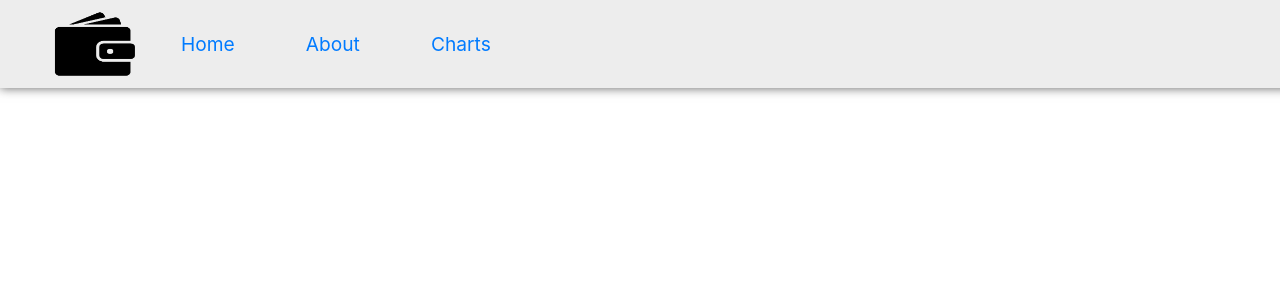
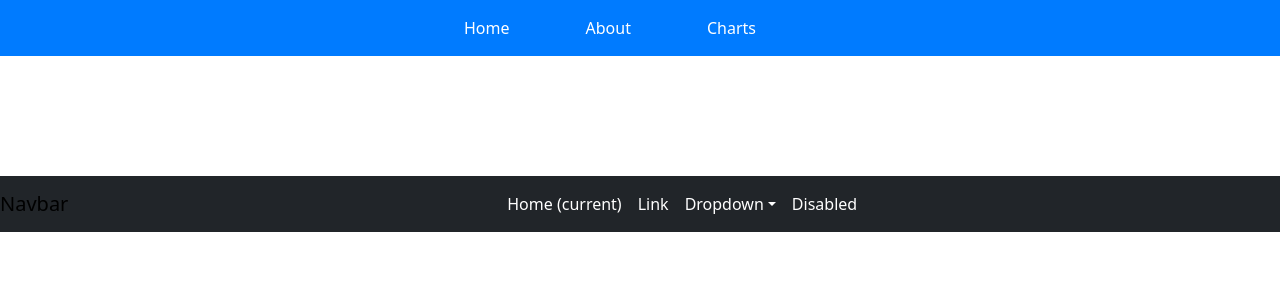
Before and after one commit to KaiOWhatmore/up-app-fe, a React (Create React App) app in the folder client/: page /bootstrap in a window 1280 px wide. Before the commit this address had no page. Shown: the top 300 px of the page. Built offline with nearby package versions, Linux system fonts and the light colour scheme; what chartjs-plugin-zoom would draw is missing.

Commit message:
make adjustment to front end

```diff
--- a/client/src/App.js
+++ b/client/src/App.js
@@ -10,6 +10,7 @@ import BarChartAmountPerMonth from './Charts/BarChartAmountPerMonth'
 import NavBar from "./NavBar";
 import Feed from "./Feed";
 import TransactionFeed from "./InfiniteScrollComponent"
+import LandingPageBootstrap from "./LandingPageBootstrap"
 
 function App() {
 
@@ -17,6 +18,7 @@ function App() {
     <Router>
     <div className="App">
         <NavBar/>
+        {/* <LandingPageBootstrap/> */}
         <div style={{marginTop: '15vh'}}>
         <Routes>
           <Route path="/" element={<LandingPage />} />
@@ -27,6 +29,7 @@ function App() {
           <Route path="/barchartspermonth" element={<BarChartAmountPerMonth />} />
           <Route path="/transactions-scroll" element={<Feed/>}/>
           <Route path="/scroll" element={<TransactionFeed/>}/>
+          <Route path="/bootstrap" element={<LandingPageBootstrap/>}/>
         </Routes>
         </div>
       </div>
--- a/client/src/Charts/LineChart.js
+++ b/client/src/Charts/LineChart.js
@@ -110,7 +110,7 @@ const LineChart = () => {
 
   return (
     <div className="chart-container">
-      <div style={{ display: 'flex', justifyContent: 'center', alignItems: 'center', width: '85vw', height: '70vh' }}>
+      <div style={{ display: 'flex', justifyContent: 'center', alignItems: 'center', width: '65vw', height: '60vh' }}>
           <Line
             data={data}
             options={options}
--- a/client/src/InfiniteScrollComponent.js
+++ b/client/src/InfiniteScrollComponent.js
@@ -6,8 +6,11 @@ const TransactionFeed = () => {
   const [scroll, setData] = useState({ data: [] });
   const [hasMore, setHasMore] = useState(true);
   const [page, setPage] = useState(1);
+  const [selectedYear, setSelectedYear] = useState('');
+  const [selectedMonth, setSelectedMonth] = useState('');
 
   let proxyUrl = "/api/transactions/curt/runningTotal";
+
   const fetchData = async () => {
     try {
       const cachedData = localStorage.getItem("cachedChartData");
@@ -19,7 +22,7 @@ const TransactionFeed = () => {
         if (response.ok) {
           const data = await response.json();
           setData({ data });
-          localStorage.setItem("cachedChartData", JSON.stringify(data))
+          localStorage.setItem("cachedChartData", JSON.stringify(data));
         }
       }
     } catch (error) {
@@ -30,7 +33,6 @@ const TransactionFeed = () => {
   useEffect(() => {
     fetchData();
   }, [proxyUrl]);
-
 
   const handleLoadMore = () => {
     if (scroll.data.length >= 50) {
@@ -51,16 +53,57 @@ const TransactionFeed = () => {
     });
   };
 
+  // Filter the data based on selected year and month
+  const filteredData = scroll.data.filter(item => {
+    const itemYear = moment(item.createdAt).year().toString();
+    const itemMonth = moment(item.createdAt).format('MMMM');
+    if (selectedYear && selectedMonth) {
+      return itemYear === selectedYear && itemMonth === selectedMonth;
+    } else if (selectedYear) {
+      return itemYear === selectedYear;
+    } else if (selectedMonth) {
+      return itemMonth === selectedMonth;
+    }
+    return true; // No filters applied
+  });
+
+  const handleYearChange = event => {
+    setSelectedYear(event.target.value);
+  };
+
+  const handleMonthChange = event => {
+    setSelectedMonth(event.target.value);
+  };
+
   return (
     <div style={{ overflow: 'auto' }}>
+      <div>
+        <label htmlFor="year">Year:</label>
+        <select id="year" value={selectedYear} onChange={handleYearChange}>
+          <option value="">All</option>
+          <option value="2023">2023</option>
+          <option value="2022">2022</option>
+          <option value="2021">2021</option>
+        </select>
+      </div>
+      <div>
+        <label htmlFor="month">Month:</label>
+        <select id="month" value={selectedMonth} onChange={handleMonthChange}>
+          <option value="">All</option>
+          <option value="January">January</option>
+          <option value="February">February</option>
+          <option value="March">March</option>
+          {/* Add more months */}
+        </select>
+      </div>
       <InfiniteScroll
-        dataLength={scroll.data.length}
+        dataLength={filteredData.length}
         next={handleLoadMore}
         hasMore={hasMore}
         loader={<h4>Loading...</h4>}
         endMessage={<p>No more data to load.</p>}
       >
-        {scroll.data.map(item => (
+        {filteredData.map(item => (
           <div key={item.id} style={{ padding: '20px', border: '1px solid gray', margin: '15px' }}>
             <div style={{ display: 'flex', alignItems: 'center' }}>
               <div>{moment(item.createdAt).format('Do MMM, YY, h:mma')}</div>
@@ -78,8 +121,12 @@ const TransactionFeed = () => {
             </div>
             {expandedItems.includes(item.id) && (
               <div style={{ marginTop: '10px' }}>
-                  <p style={{ textAlign: 'left' }}><strong>Description:</strong> {item.description}</p>
-                  <p style={{ textAlign: 'left' }}><strong>Value:</strong> {item.value}</p>
+                <p style={{ textAlign: 'left' }}>
+                  <strong>Description:</strong> {item.description}
+                </p>
+                <p style={{ textAlign: 'left' }}>
+                  <strong>Value:</strong> {item.value}
+                </p>
               </div>
             )}
           </div>
--- /dev/null
+++ b/client/src/LandingPageBootstrap.js
@@ -0,0 +1,46 @@
+import React from 'react';
+import 'bootstrap/dist/css/bootstrap.css';
+
+const LandingPageBootstrap = () => {
+  return (
+    <div>
+      <nav class="navbar navbar-expand-lg navbar-darkz bg-dark">
+        <a class="navbar-brand" href="#">Navbar</a>
+        <button class="navbar-toggler" type="button" data-toggle="collapse" data-target="#navbarSupportedContent" aria-controls="navbarSupportedContent" aria-expanded="false" aria-label="Toggle navigation">
+          <span class="navbar-toggler-icon"></span>
+        </button>
+
+        <div class="collapse navbar-collapse" id="navbarSupportedContent">
+          <ul class="navbar-nav mr-auto">
+            <li class="nav-item active">
+              <a class="nav-link" href="#">Home <span class="sr-only">(current)</span></a>
+            </li>
+            <li class="nav-item">
+              <a class="nav-link" href="#">Link</a>
+            </li>
+            <li class="nav-item dropdown">
+              <a class="nav-link dropdown-toggle" href="#" id="navbarDropdown" role="button" data-toggle="dropdown" aria-haspopup="true" aria-expanded="false">
+                Dropdown
+              </a>
+              <div class="dropdown-menu" aria-labelledby="navbarDropdown">
+                <a class="dropdown-item" href="#">Action</a>
+                <a class="dropdown-item" href="#">Another action</a>
+                <div class="dropdown-divider"></div>
+                <a class="dropdown-item" href="#">Something else here</a>
+              </div>
+            </li>
+            <li class="nav-item">
+              <a class="nav-link disabled" href="#">Disabled</a>
+            </li>
+          </ul>
+          {/* <form class="form-inline my-2 my-lg-0">
+            <input class="form-control mr-sm-2" type="search" placeholder="Search" aria-label="Search"/>
+              <button class="btn btn-outline-success my-2 my-sm-0" type="submit">Search</button>
+          </form> */}
+        </div>
+      </nav>
+    </div>
+  );
+};
+
+export default LandingPageBootstrap;
--- a/client/src/NavBar.js
+++ b/client/src/NavBar.js
@@ -1,21 +1,29 @@
 import React from 'react';
 import { Link } from 'react-router-dom';
-import walletLogo from './images/wallet-filled-money-tool.png'
+import walletLogo from './images/wallet-filled-money-tool.png';
 
-import './NavBar.css'
+import './NavBar.css'; // make sure to import your custom CSS for added styles
 
 function NavBar() {
     return (
-        <header>
-                <img src={walletLogo} className="logo" alt="Logo" />
-                <nav>
-                    <ul>
-                        <li><a href="/" className="nav-link">Home</a></li>
-                        <li><Link to="/about" className="nav-link">About</Link></li>
-                        <li><Link to="/charts" className="nav-link">Charts</Link></li>
-                    </ul>
-                </nav>
-            </header>
+        <nav className="navbar navbar-expand-lg navbar-light bg-light">
+            <button className="navbar-toggler" type="button" data-toggle="collapse" data-target="#navbarNav" aria-controls="navbarNav" aria-expanded="false" aria-label="Toggle navigation">
+                <span className="navbar-toggler-icon"></span>
+            </button>
+            <div className="collapse navbar-collapse" id="navbarNav">
+                <ul className="navbar-nav ml-auto"> {/* Adding ml-auto here */}
+                    <li className="nav-item active custom-nav-item"> {/* Adding custom-nav-item for spacing */}
+                        <Link className="nav-link" to="/">Home</Link>
+                    </li>
+                    <li className="nav-item custom-nav-item">
+                        <Link className="nav-link" to="/about">About</Link>
+                    </li>
+                    <li className="nav-item custom-nav-item">
+                        <Link className="nav-link" to="/charts">Charts</Link>
+                    </li>
+                </ul>
+            </div>
+        </nav>
     );
 }
 
--- a/client/src/landingPage.css
+++ b/client/src/landingPage.css
@@ -3,8 +3,8 @@
     flex-direction: column;
     align-items: center;
     justify-content: center;
-    height: 100vh;
-    padding-top: 5rem;
+    padding-top: 0;
+    /* height: calc(100vh - hv);  */
 }
 
 .title {
--- a/client/src/navbar.css
+++ b/client/src/navbar.css
@@ -1,54 +1,29 @@
-header {
-    position: fixed;
-    top: 0;
-    width: 100%;
+.navbar-collapse {
     display: flex;
-    align-items: center;
     justify-content: center;
-    padding: 1rem;
-    background-color: #ededed;
-    box-shadow: 0 0 10px rgb(97, 97, 97);
-    justify-content: space-between;
+    width: 100%;  /* ensure full width */
 }
 
-.logo {
-    padding: 3%;
-    position: absolute;
-    width: 80px;
-    height: 75%;
+.custom-nav-item {
+    margin-right: 60px; /* adjust this value as per your spacing requirement */
 }
 
 .nav-link:hover {
     text-decoration: underline;
 }
 
-.nav-link {
-    margin-left: 25px;
-    font-size: 1.2rem;
-    color: #007bff;
-    text-decoration: none;
-    margin-right: 1rem;
-    display: flex;
+
+/* Navbar background color */
+.navbar.navbar-light.bg-light {
+    background-color: #007bff !important;
 }
 
-nav {
-    display: flex;
-    justify-content: center;
-    align-items: center;
-    height: 100%;
-    margin-left: 100px;
+/* Navbar text color */
+.nav-link {
+    color: white !important;
 }
 
-ul {
-    display: flex;
-    list-style: none;
+/* Hover effect */
+.nav-link:hover {
+    opacity: 0.8;
 }
-
-li {
-    margin-right: 30px;
-}
-
-a {
-    text-decoration: none;
-    color: #333;
-}
```
